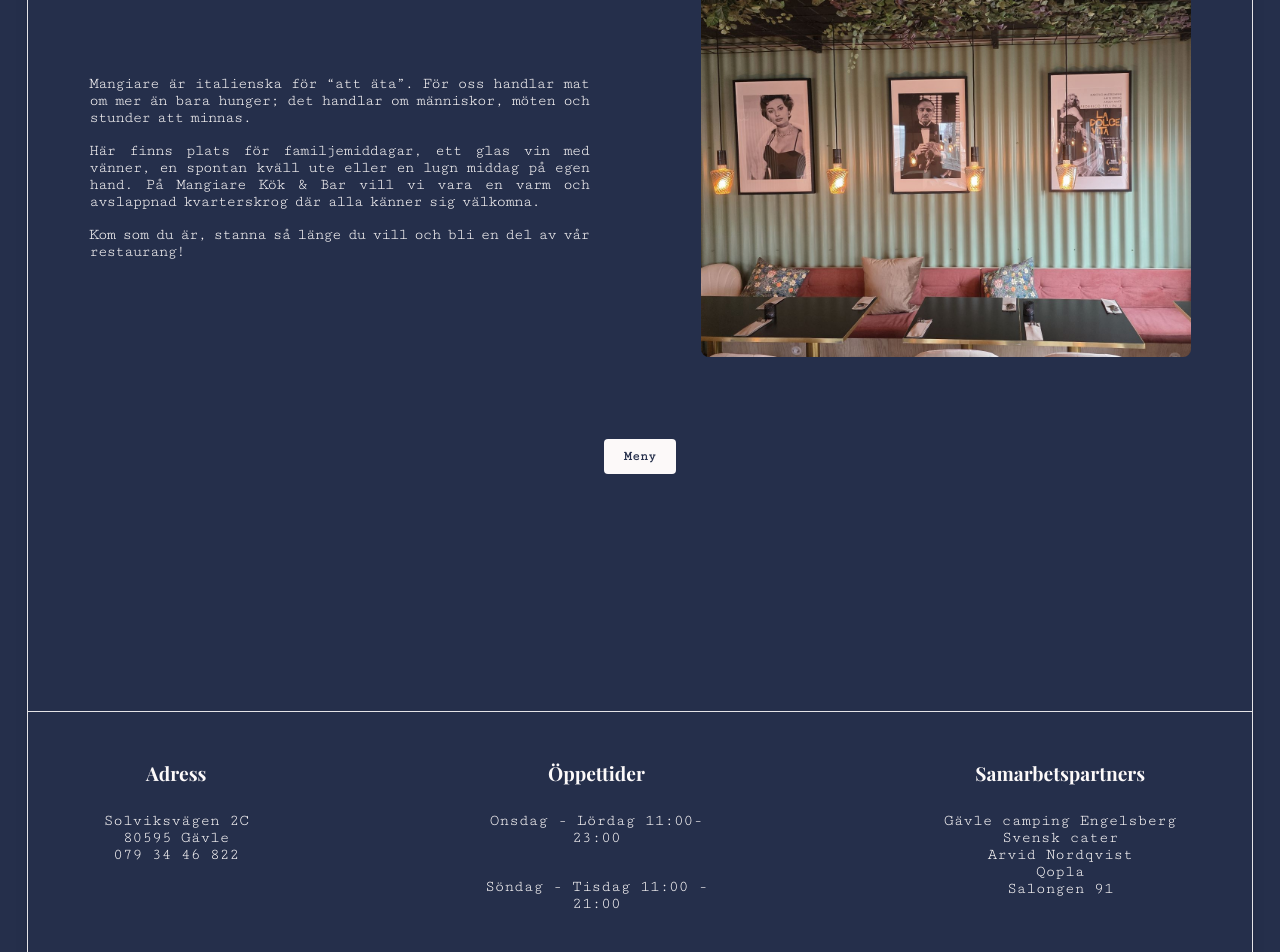
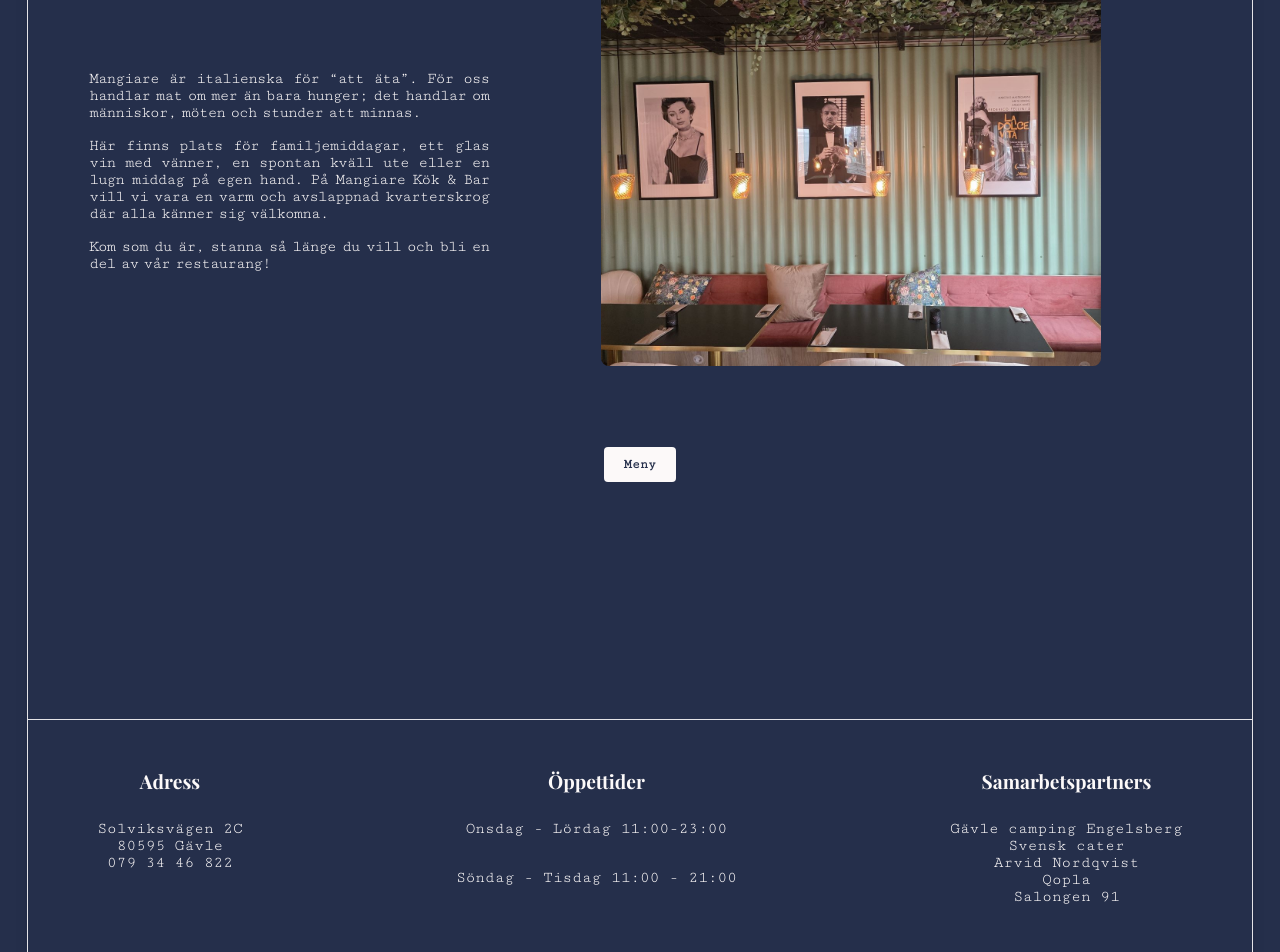
Before and after one commit to AleNyl94/mangiare, a React (Vite) app in the folder mangiare-krog/: page / in a window 1280 px wide. Shown: the part 880-1832 px from the top of the page. Built offline with nearby package versions, Linux system fonts and the light colour scheme; a web font is replaced by a local one.

Commit message:
Fixat tider och mellanrum i textrutor

```diff
--- a/mangiare-krog/src/data.js
+++ b/mangiare-krog/src/data.js
@@ -55,8 +55,8 @@ export const translations = {
     findUsText: "Drop by and see us at Solviksvägen 2C, Gävle",
     address: "Address",
     hours: "Opening Hours",
-    hoursText1: "Wednesday - Saturday 11:00-23:00",
-    hoursText2: "Sunday - Tuesday 11:00 - 21:00",
+    hoursText1: "Wednesday-Saturday 11:00-23:00",
+    hoursText2: "Sunday-Tuesday 11:00 - 21:00",
     partners: "Partners",
     menu: "Menu",
     menupage: '/meny.pdf#page=8'
--- a/mangiare-krog/src/index.css
+++ b/mangiare-krog/src/index.css
@@ -169,15 +169,17 @@ main {
 }
 .Textbox {
   width: 100%;
-  max-width: 500px;
+  max-width: 400px;
   font-family: var(--sans);
   letter-spacing: -1px;
   color: var(--text);
 }
 .Textbox p {
   text-align: justify;
+  hyphens: auto;
+  -webkit-hyphens: auto;
   margin-bottom: 1em;
-  word-spacing: -0.1em;
+  word-spacing: -0.2em;
   font-size: 1em;
 }
 .Picbox img {
@@ -321,7 +323,7 @@ footer p {
 .footbox {
   display: flex;
   flex-direction: column;
-  max-width: 20dvw;
+  max-width: 25dvw;
 }
 
 .social-icons {
```
